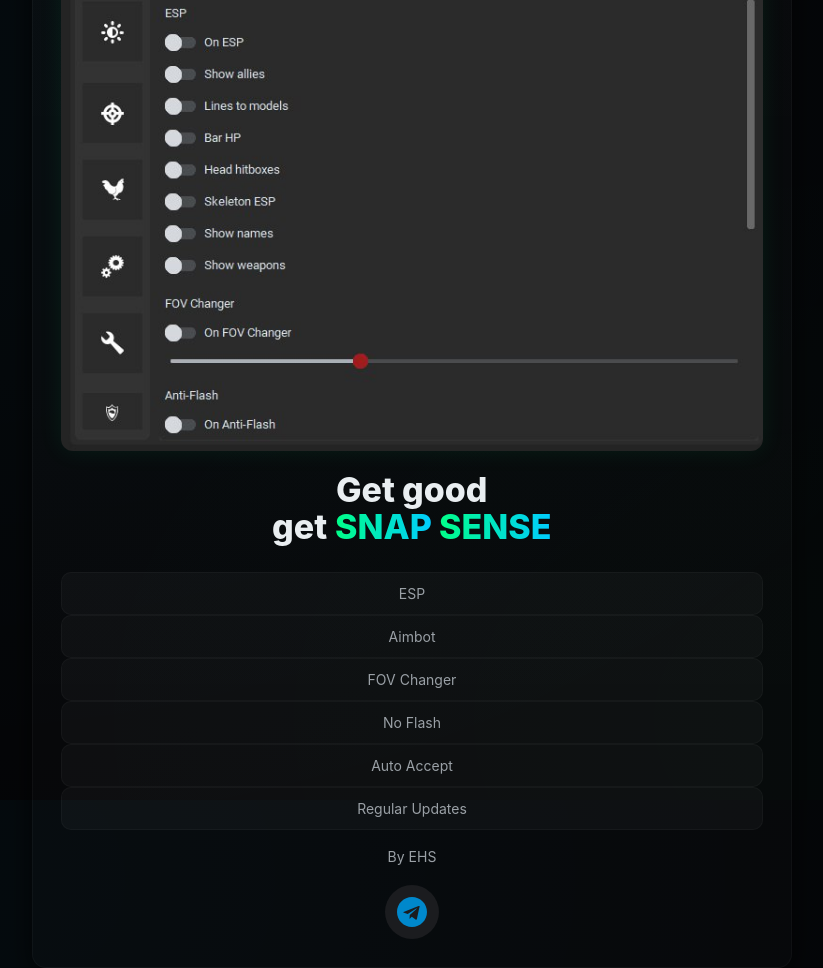
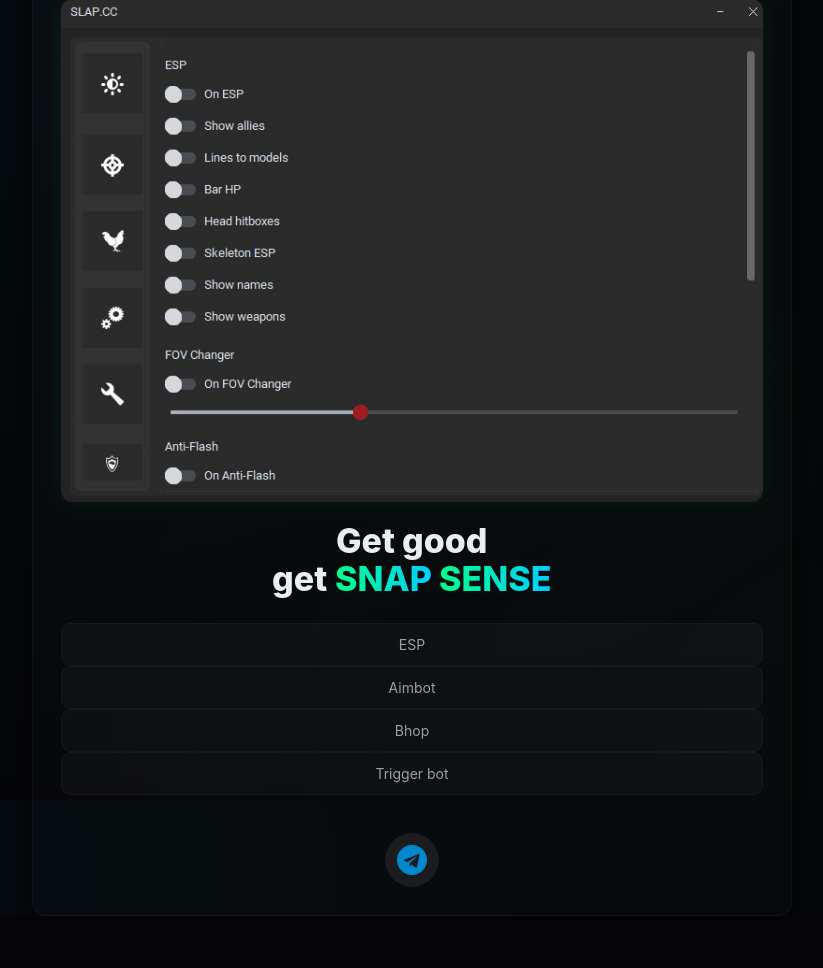
Before and after one commit to snap-cc/Snap-cc.github.io, a plain HTML site: page Index.html in a window 1280 px wide. Shown: the whole page, without its empty margins (228-1051 px from the left). After the commit the page ends 916 px from the top, so only its background shows below. Drawn offline with Linux system fonts and the light colour scheme.

Commit message:
Update Index.html

```diff
--- a/Index.html
+++ b/Index.html
@@ -154,13 +154,13 @@
     <div class="features"> <center/>
       <div class="feat">ESP</div>
       <div class="feat">Aimbot</div>
-      <div class="feat">FOV Changer</div>
-      <div class="feat">No Flash</div>
-      <div class="feat">Auto Accept</div>
-      <div class="feat">Regular Updates</div>
+
+      <div class="feat">Bhop</div>
+      <div class="feat">Trigger bot</div>
+
     </div>
 
-    <div class="author">By EHS</div>
+    <div class="author"Get good get snap sense</div>
 
     <!-- Иконка Telegram -->
     <a href="https://t.me/snapsense" class="tg-link" target="_blank" rel="noopener noreferrer" aria-label="Telegram">
```
